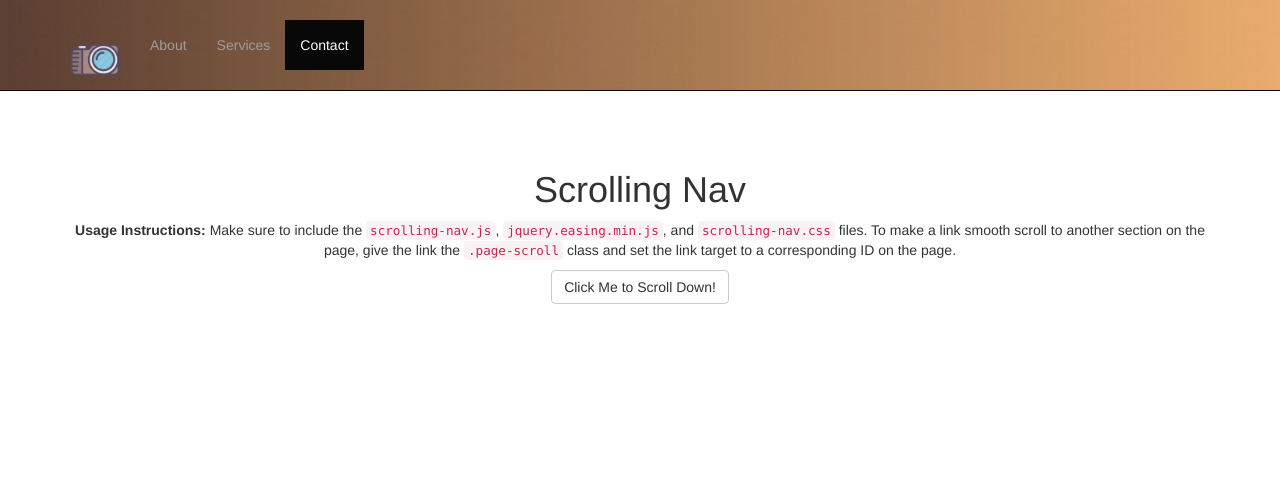
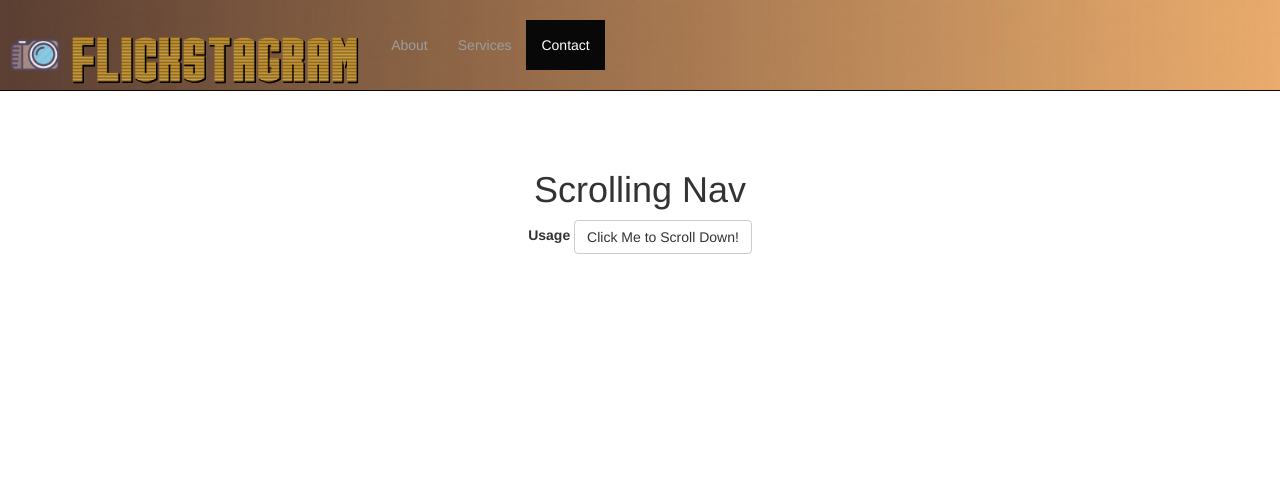
Before and after one commit to connor-steele/flickstagram, a PHP site: page / in a window 1280 px wide. Shown: the top 500 px of the page. Run offline with PHP 8.4, Linux system fonts and the light colour scheme.

Commit message:
fully functional navbar

```diff
--- a/css/navbar.css
+++ b/css/navbar.css
@@ -2,20 +2,27 @@
   padding-top: 60px;  60px to make the container go all the way to the bottom of the topbar
 }*/
 img.navbar-logo {
-  margin-top: 0px;
+  position: fixed;
+  top: 30px;
+  left:10px ;
   height: 50px;
   width: 50px;
 }
+.top-nav-collapse{
+  min-height: 80px;
+  display: inline-block;
+}
 .navbar-fixed-top {
-    background-image: url(../images/layout/banner.jpg);
+  background-image: url(../images/layout/banner.jpg);
   width: 100%;
   background-size: cover;
 }
-.brand {
+.brand-name {
+  height: 50px;
+  width:100%;
 }
-
-.contact {
+/*.contact {
   position: fixed;
   top:20px ;
   right:20px;
-}
+}*/
--- a/index.html
+++ b/index.html
@@ -43,7 +43,8 @@
                     <span class="icon-bar"></span>
                 </button>
                 <a class="navbar-brand page-scroll" href="#page-top">
-            <img class="navbar-logo" src="images/layout/logo.png"></a>
+                <img class="brand-name" src="images/layout/brand-name.png"></a>
+                <img class="navbar-logo" src="images/layout/logo.png"></a>
             </div>
 
             <!-- Collect the nav links, forms, and other content for toggling -->
@@ -75,7 +76,7 @@
             <div class="row">
                 <div class="col-lg-12">
                     <h1>Scrolling Nav</h1>
-                    <p><strong>Usage Instructions:</strong> Make sure to include the <code>scrolling-nav.js</code>, <code>jquery.easing.min.js</code>, and <code>scrolling-nav.css</code> files. To make a link smooth scroll to another section on the page, give the link the <code>.page-scroll</code> class and set the link target to a corresponding ID on the page.</p>
+                    <p><strong>Usage
                     <a class="btn btn-default page-scroll" href="#about">Click Me to Scroll Down!</a>
                 </div>
             </div>
```
Also changed, not shown: images/layout/brand-name.png (added).
